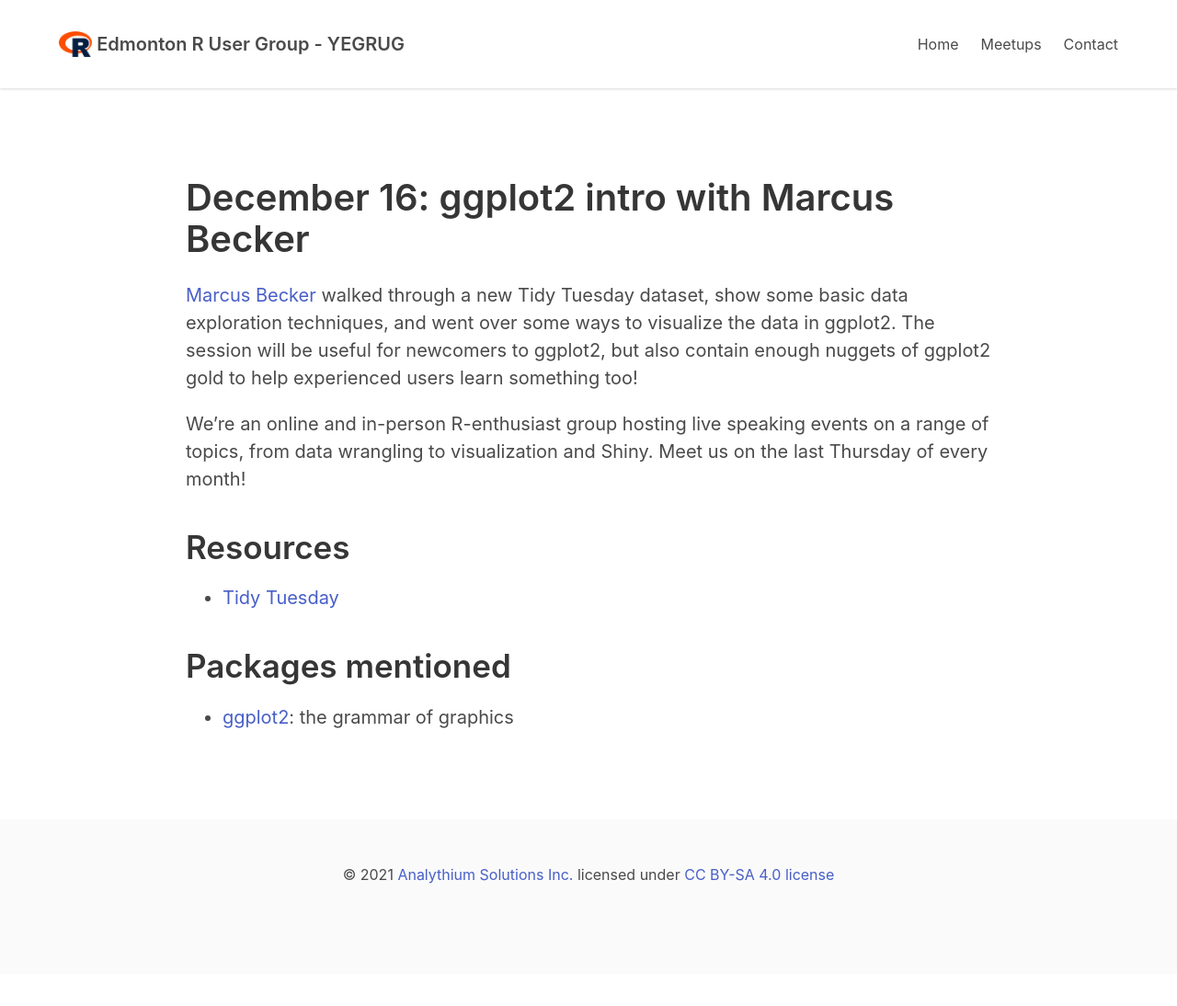
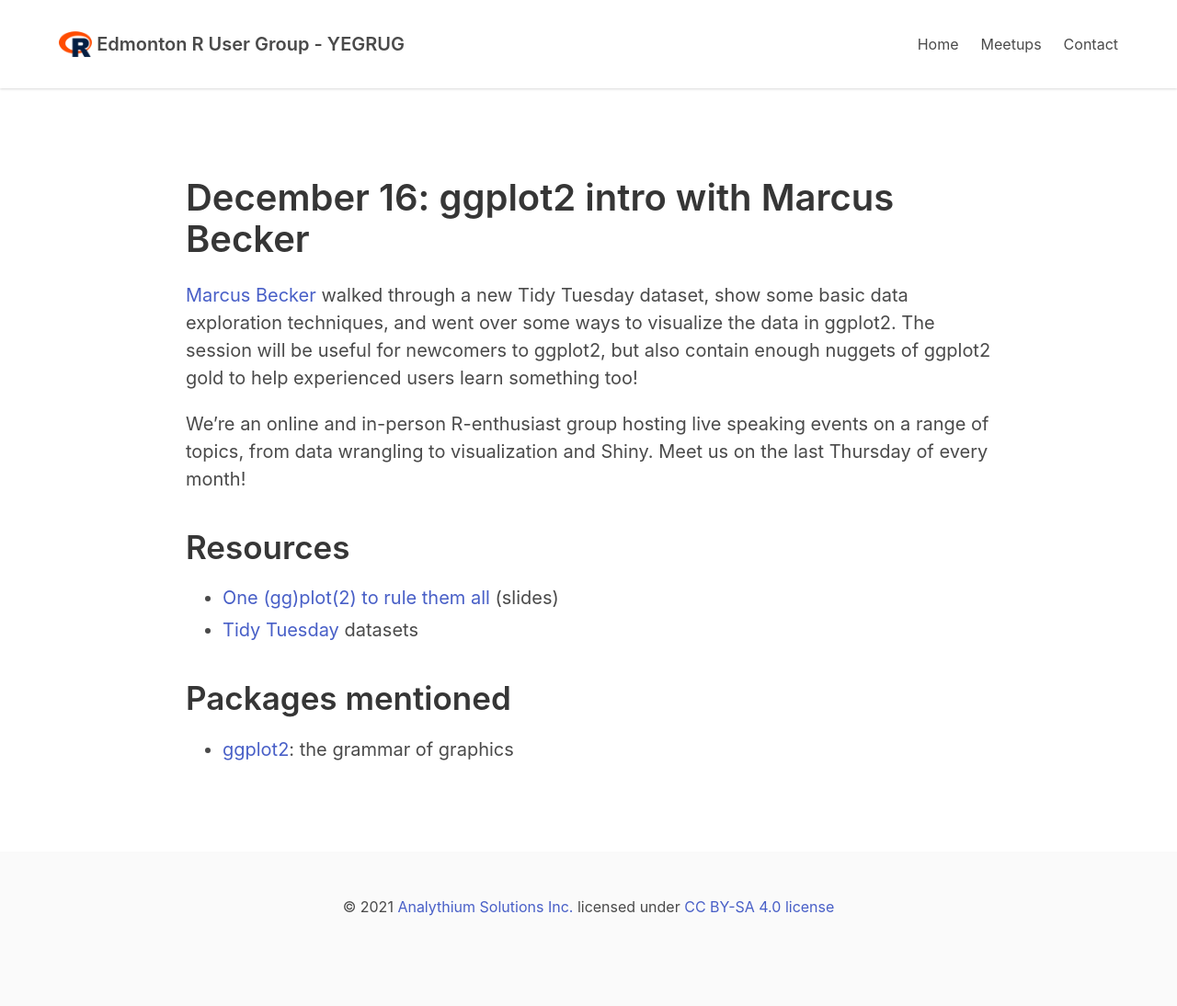
Before and after one commit to yegrug/yegrug.github.io, a Jekyll site: the page built from meetups/2021-12-16/index.md, in a window 1280 px wide. Shown: the whole page at 92% size. Built offline with Jekyll 4.4.1, drawn with Linux system fonts in a browser that asks for light colours; our own code applies the rules of GitHub Pages for plain Markdown files; comment, search, counter and statistics services are not loaded; before the commit the page ends 1059 px from its top, so only the background shows below that.

Commit message:
Added link to slides
Signed-off-by: Peter Solymos <psolymos@gmail.com>

```diff
--- a/meetups/2021-12-16/index.md
+++ b/meetups/2021-12-16/index.md
@@ -9,7 +9,8 @@
 
 ## Resources
 
-- [Tidy Tuesday](https://github.com/rfordatascience/tidytuesday)
+- [One (gg)plot(2) to rule them all](https://yegrug.github.io/data-vis-practice/ggplot2-intro_2021-12-16.html#1) (slides)
+- [Tidy Tuesday](https://github.com/rfordatascience/tidytuesday) datasets
 
 ## Packages mentioned
 
```
